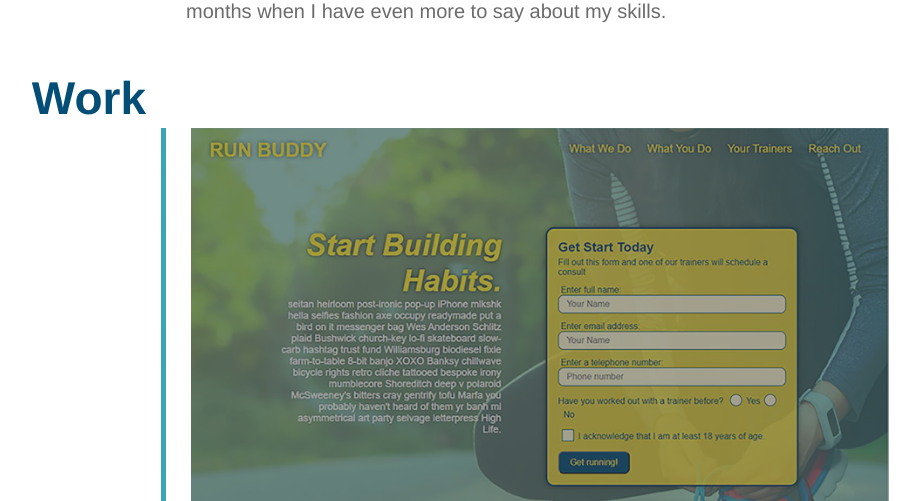
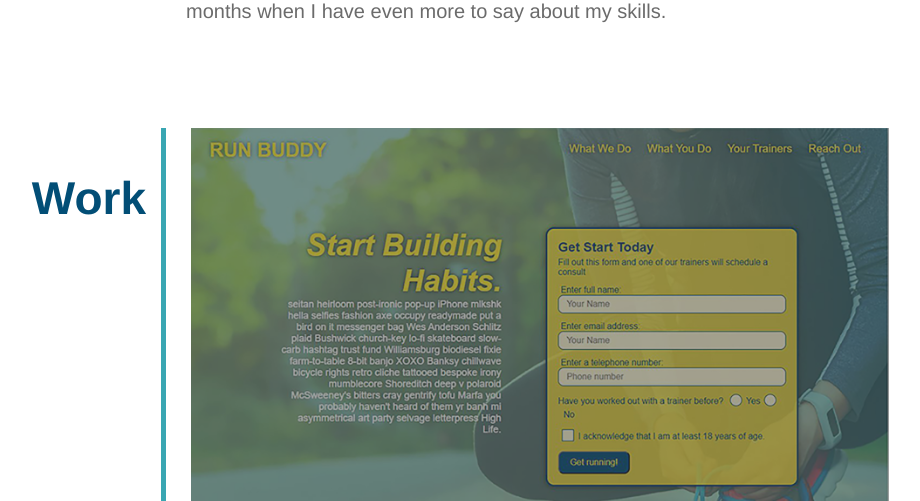
Before and after one commit to Jonzee1914/personal-portfolio-challenge, a plain HTML site: page index.html in a window 1280 px wide. Shown: the part 1277-1778 px from the top of the page, without its empty margins (149-1069 px from the left). Drawn offline with Linux system fonts and the light colour scheme.

Commit message:
added additional @media rules, and section notes

```diff
--- a/assets/css/style.css
+++ b/assets/css/style.css
@@ -29,7 +29,7 @@ header {
     background-attachment: fixed;
     z-index: 9999;
 }
-
+/* header section */
 header h1 {
     font-weight: bold;
     font-size: 54px;
@@ -68,7 +68,7 @@ header nav ul li a:hover {
     border-radius:   5px 20px 5px;
     text-shadow: none;
 }
-
+/* footer section */
 footer {
     background: var(--primary-color);
     width: 100%;
@@ -84,19 +84,11 @@ footer h2 {
     margin: 0;
 }
 
-footer div {
-    line-height: 1.5;
-    text-align: right;
-}
-
-footer a {
-    color: var(--secondary-color);
-}
-
 section {
     padding: 60px;
 }
 
+/* body portion begining with the hero */
 .hero {
     background-image: url("../images/me.jpg");
     background-size: contain;
@@ -119,6 +111,7 @@ section {
     line-height: 1.2;
 }
 
+/* welcome image */
 .welcome {
     padding: 15px 0 5px 0;
     text-align: center;
@@ -127,6 +120,8 @@ section {
 .welcome img {
     max-width: 33%;
 }
+
+/* Main Sections, about, work, and contact me */
 
 .about {
     flex: 1 30%;
@@ -141,7 +136,7 @@ section {
 
 .work-title {
     position: relative;
-    bottom: 400px;
+    bottom: 550px;
 }
 
 .work h3, .about h3, .contact h3 {
@@ -244,6 +239,19 @@ section {
     display: flex;
 }
 
+/* MEDIA QUERY FOR SMALLER DESKTOP SCREENS AND SMALLER */
+@media screen and (max-width: 1500px) {
+    .work-title {
+        position: relative;
+        bottom: 400PX;
+    }
+
+/* MEDIA QUERY FOR SMALLER DESKTOP SCREENS AND SMALLER */
+@media screen and (max-width: 1280px) {
+    .work-title {
+        position: relative;
+        bottom: 300PX;
+    }
 
 /* MEDIA QUERY FOR LARGE TABLETS AND SMALLER */
 @media screen and (max-width: 1024px) {
@@ -253,7 +261,7 @@ section {
     }
 }
 
-/* MEDIA QUERY FOR SMALLER DESKTOP SCREENS AND SMALLER */
+/* MEDIA QUERY FOR ANCIENT DESKTOP SCREENS AND SMALLER */
 @media screen and (max-width: 980px) {
     header {
         position: relative;
```
